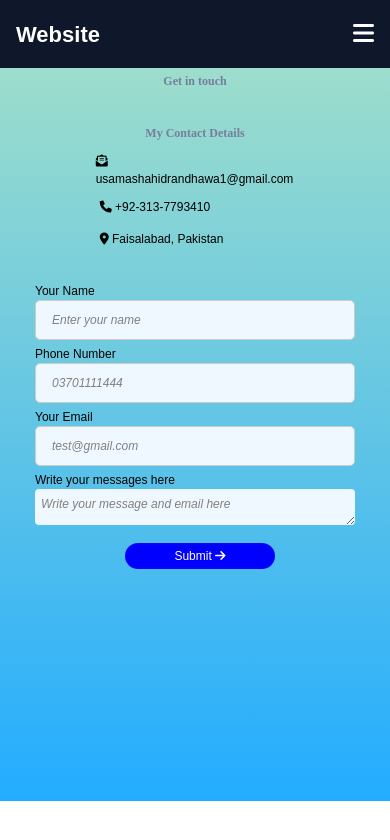
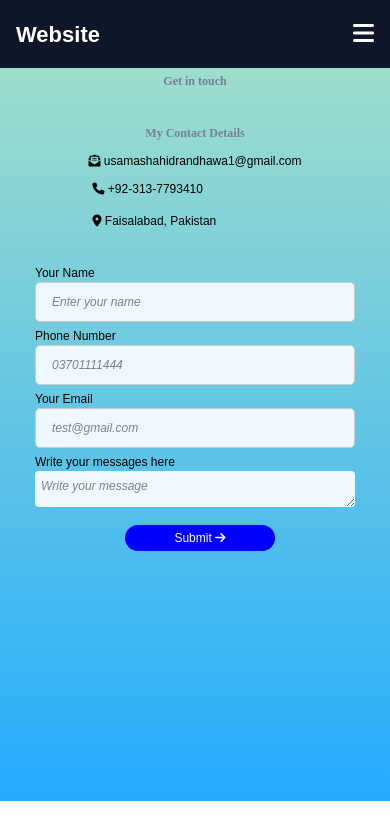
Before and after one commit to UsamaShahid01/MYPORTFOLIO, a React (Vite) app: page /contact in a window 390 px wide. Shown: the top 840 px of the page. Built offline with nearby package versions, Linux system fonts and the light colour scheme.

Commit message:
changes in navbar icon,write message

```diff
--- a/src/Components/Navbar.css
+++ b/src/Components/Navbar.css
@@ -95,18 +95,25 @@ border-radius:0.5rem;
   background-color: #f0f0f0;
 }
 
-  @media (max-width: 640px) {
-   .headings{
-     display:none;
-   }
-   .headings-icon{
-    display:block;
-   }
- }
+
 
  @media (max-width: 425px) {
   .title{
     font-size:22px;
   }
+  .headings{
+    display:none;
+  }
+  .headings-icon{
+   display:block;
+  }
+}
 
+@media (max-width: 768px) {
+  .headings{
+    display:none;
+  }
+  .headings-icon{
+   display:block;
+  }
 }
--- a/src/Components/Pages/Contact.css
+++ b/src/Components/Pages/Contact.css
@@ -377,8 +377,24 @@ button:hover {
 
 
 @media (max-width: 768px) {
-  .contact-page {
-    /* height:90vh; */
+  .email {
+    padding: 0px;
+    padding-top: 10px;
+  }
+  .number {
+    padding: 4px;
+    padding-top: 10px;
+  }
+  .address {
+    padding: 4px;
+    padding-top: 10px;
+  }
+  .contain {
+    flex-direction: column;
+    align-items: center;
+  }
+  .contact-page{
+    height:100%
   }
   .section-one h1,
   p {
@@ -470,29 +486,12 @@ button:hover {
 }
 
 @media (max-width: 425px) {
-  .contact-page{
-    height:100%
+  .section-one{
+    margin: 10px;
+    width:60%
   }
-  .contain {
-    flex-direction: column;
-    align-items: center;
 
-  }
-  .email {
-    padding: 0px;
-    padding-top: 10px;
-  }
-  .number {
-    padding: 4px;
-    padding-top: 10px;
-  }
-  .address {
-    padding: 4px;
-    padding-top: 10px;
-  }
-  .section-one {
-    margin: 10px;
-  }
+
    /* .your-name {
     display: flex;
     width: 100%;
--- a/src/Components/Pages/Contact.jsx
+++ b/src/Components/Pages/Contact.jsx
@@ -284,7 +284,7 @@ const Contact = () => {
             </div>
             <div className='write-yourmessage'>
               <h1>Write your messages here</h1>
-              <textarea name="message" rows='2' placeholder='Write your message and email here' className='Enter-your-message' value={formData.message} onChange={handleChange}></textarea>
+              <textarea name="message" rows='2' placeholder='Write your message' className='Enter-your-message' value={formData.message} onChange={handleChange}></textarea>
               <span>{errors.message}</span>
             </div>
             <div className='buttonsubmit'>
```
